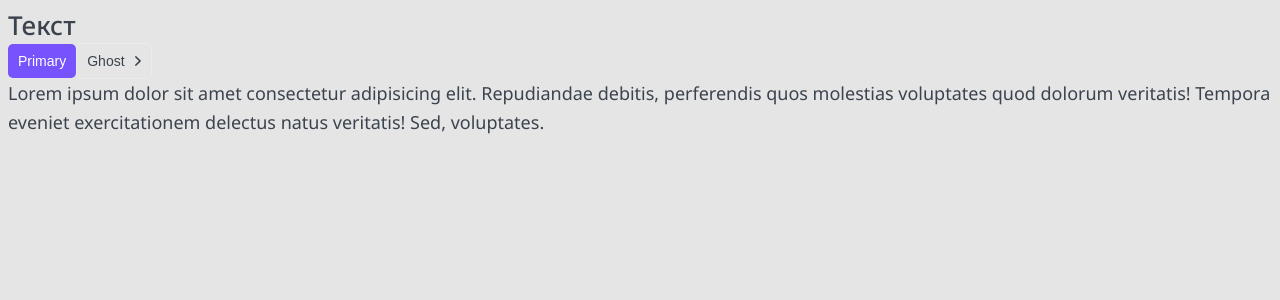
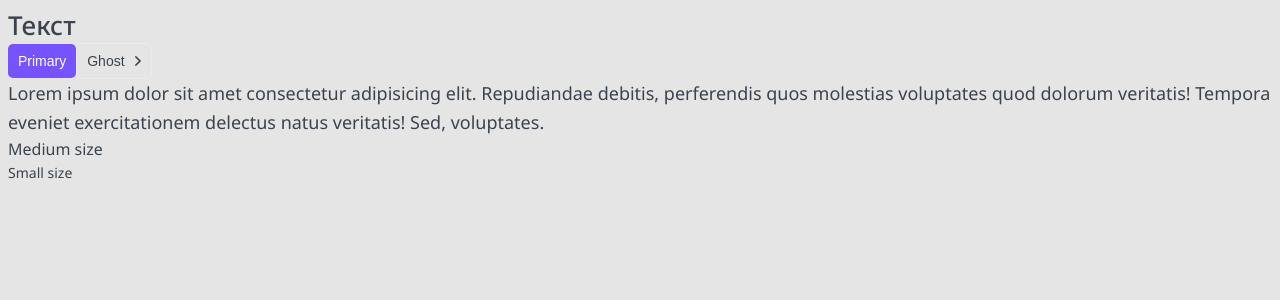
Before and after one commit to SergeiAmpilov/next-udemy, a Next.js app: page / in a window 1280 px wide. Shown: the top 300 px of the page. Built offline with nearby package versions, Linux system fonts and the light colour scheme.

Commit message:
add some content for debug

```diff
--- a/src/pages/index.tsx
+++ b/src/pages/index.tsx
@@ -13,6 +13,12 @@ export default function Home(): JSX.Element {
         quod dolorum veritatis! Tempora eveniet exercitationem
         delectus natus veritatis! Sed, voluptates.
       </Paragraph>
+      <Paragraph>
+        Medium size
+      </Paragraph>
+      <Paragraph size="s">
+        Small size
+      </Paragraph>
     </div>
   )
 }
```
